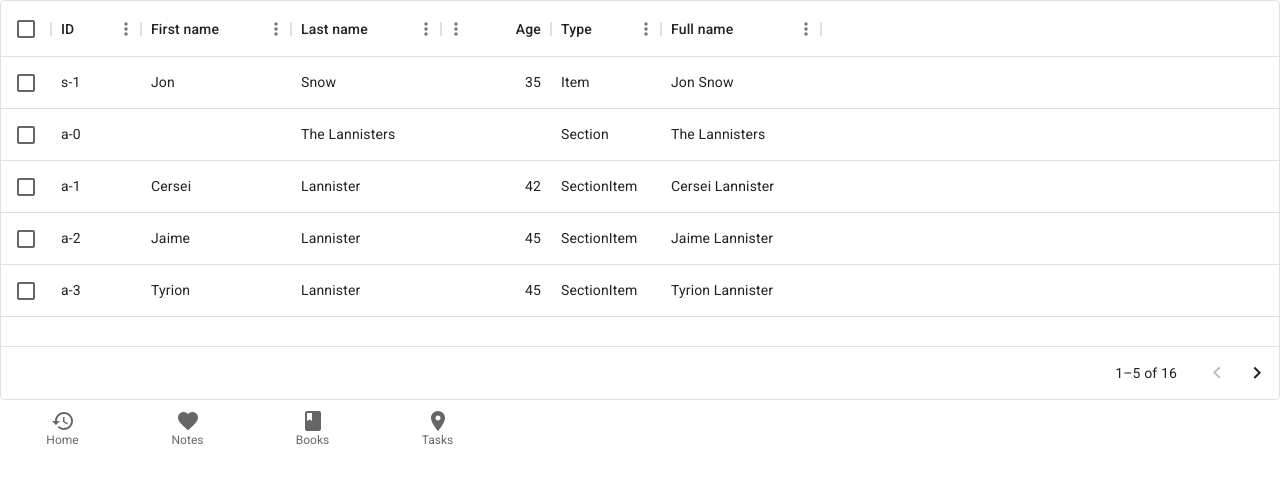
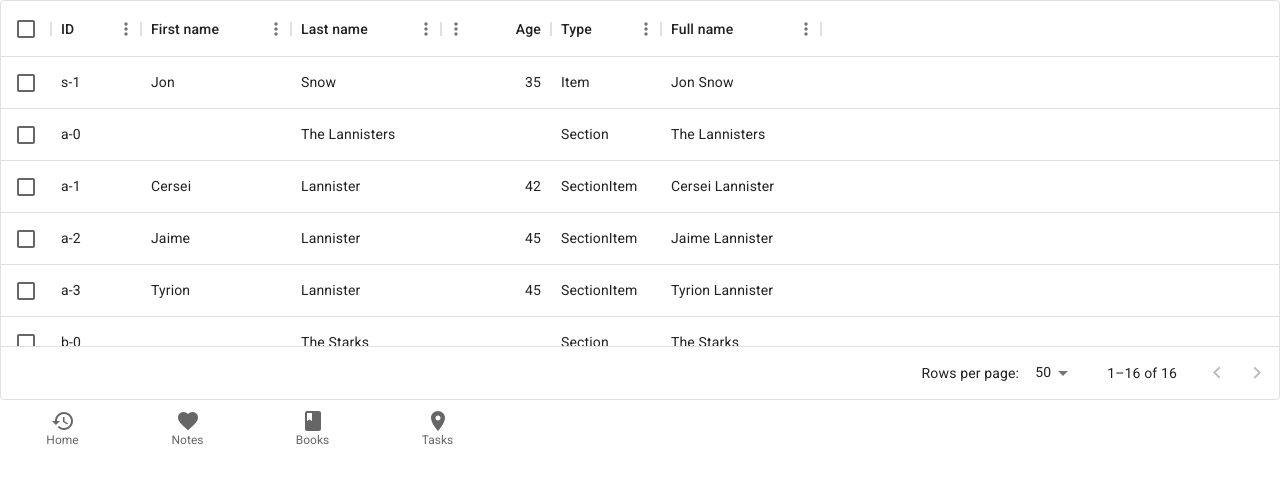
Before and after one commit to ogvlad/react-en-pure, a React app: page /notes in a window 1280 px wide. Shown: the top 482 px of the page. Built offline with nearby package versions, Linux system fonts and the light colour scheme; what @atlaskit/theme would draw is missing.

Commit message:
Notes: both drag and drop

```diff
--- a/src/features/Notes/CustomRow.tsx
+++ b/src/features/Notes/CustomRow.tsx
@@ -1,13 +1,14 @@
 import React, { useEffect, useState } from "react"
 import { GridRow } from "@mui/x-data-grid"
-import { useDrag } from 'react-dnd'
+import { useDrag, useDrop } from "react-dnd"
+import { Accepts } from "./types/Rules"
 
 export const CustomRow = (props: any) => {
 
   const { row } = props
   // console.debug("CustomRow", row)
 
-  const [{ opacity }, drag] = useDrag(
+  const [{ opacity }, dragRef] = useDrag(
     () => ({
       type: row.type,
       item: row,
@@ -17,8 +18,28 @@ export const CustomRow = (props: any) => {
     }),
     [],
   )
+  const onDrop = (item: any) => {
+    console.debug(item)
+  }
+
+  const rules = Accepts[row.type]
+
+  const [{ isOver, canDrop }, dropRef] = useDrop({
+    accept: rules,
+    drop: onDrop,
+    collect: (monitor) => ({
+      isOver: monitor.isOver(),
+      canDrop: monitor.canDrop(),
+    }),
+  })
+
+  // Use the same ref for both drag and drop
+  const combinedRef = (node: any) => {
+    dragRef(node);
+    dropRef(node);
+  };
 
   return (
-    <GridRow {...props} ref={drag} style={{ opacity }} />
+    <GridRow {...props} ref={combinedRef} style={{ opacity }} />
   )
 }
--- a/src/features/Notes/DataTable.tsx
+++ b/src/features/Notes/DataTable.tsx
@@ -42,14 +42,14 @@ export const DataTable = () => {
         initialState={{
           pagination: {
             paginationModel: {
-              pageSize: 5,
+              pageSize: 50,
             },
           },
         }}
         slots={{
           row: CustomRow,
         }}
-        pageSizeOptions={[5]}
+        pageSizeOptions={[5, 10, 50, 100]}
         checkboxSelection
         disableRowSelectionOnClick
       />
--- /dev/null
+++ b/src/features/Notes/types/Rules.ts
@@ -0,0 +1,10 @@
+import { ItemTypes } from "./ItemTypes"
+
+export const Accepts = {
+  [ItemTypes.Item]: [ItemTypes.Item, ItemTypes.Section, ItemTypes.SowisoSet],
+  [ItemTypes.Table]: [ItemTypes.Item, ItemTypes.Section, ItemTypes.SowisoSet],
+  [ItemTypes.Section]: [ItemTypes.SectionItem],
+  [ItemTypes.SectionItem]: [ItemTypes.SectionItem],
+  [ItemTypes.SowisoSet]: [ItemTypes.SowisoItem],
+  [ItemTypes.SowisoItem]: [ItemTypes.SowisoItem],
+}
```
